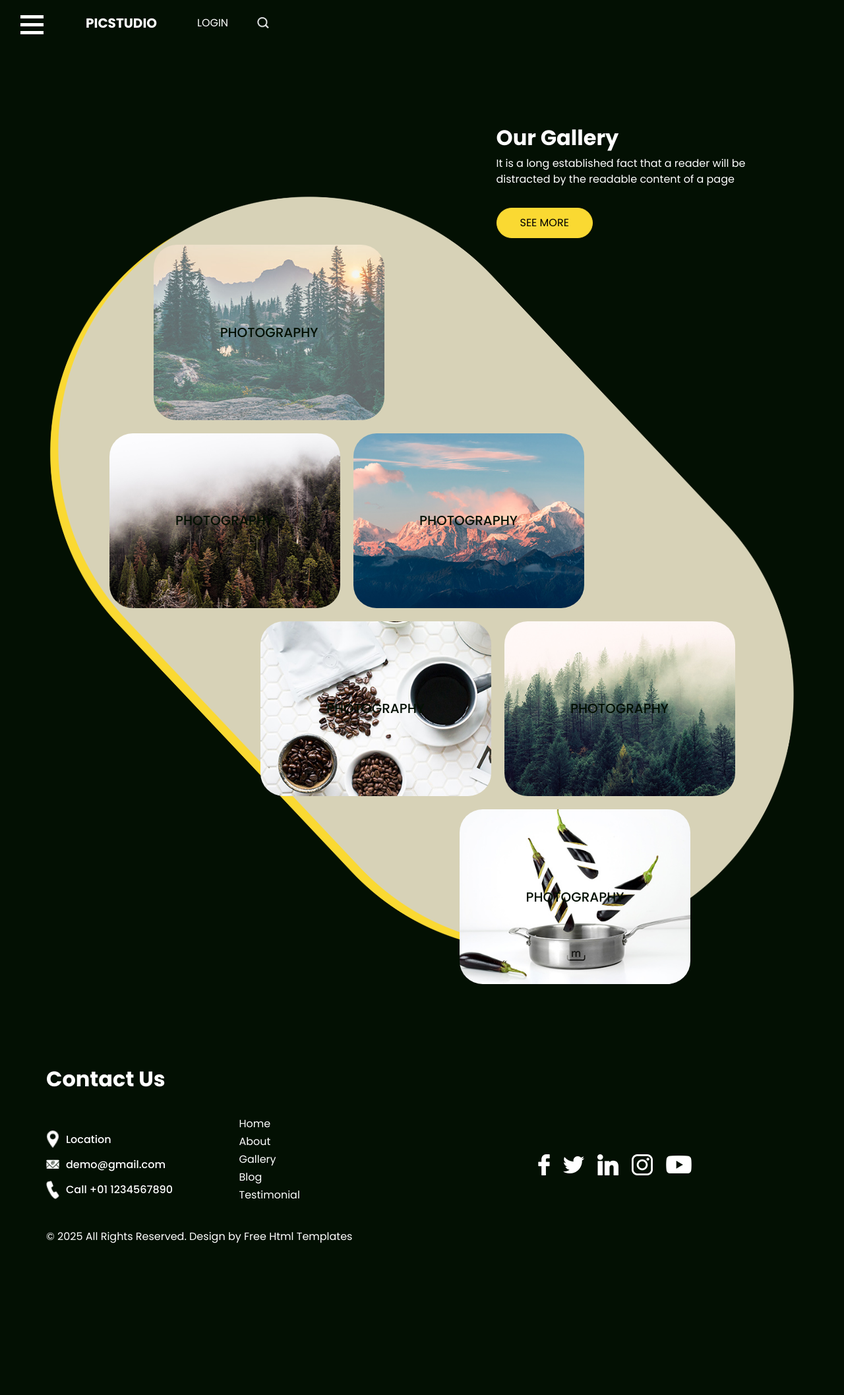
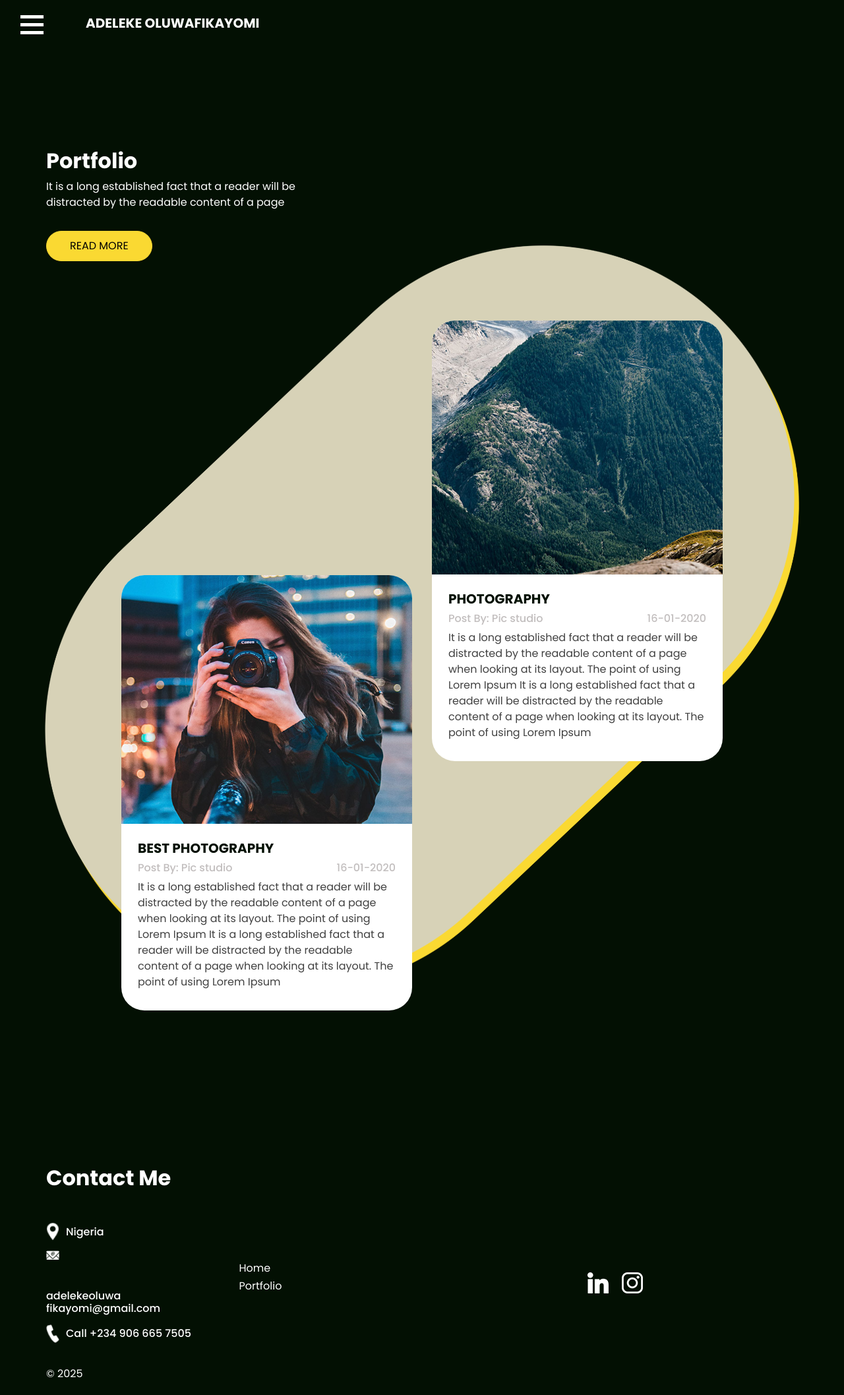
Before and after one commit to reedington/adelekefikayo_portfolio, a plain HTML site: page portfolio.html in a window 1280 px wide. Shown: the top 2115 px of the page at 66% size. Before the commit the page ends 1907 px from the top, so only its background shows below. Drawn offline with nearby package versions, Linux system fonts and the light colour scheme.

Commit message:
chore: clean up

```diff
--- a/blog.html
+++ /dev/null
@@ -1,275 +0,0 @@
-<!DOCTYPE html>
-<html lang="en">
-
-<head>
-  <!-- Basic -->
-  <meta charset="utf-8" />
-  <meta http-equiv="X-UA-Compatible" content="IE=edge" />
-  <!-- Mobile Metas -->
-  <meta name="viewport" content="width=device-width, initial-scale=1, shrink-to-fit=no" />
-  <!-- Site Metas -->
-  <meta name="keywords" content="" />
-  <meta name="description" content="" />
-  <meta name="author" content="" />
-
-  <title>Picstudio</title>
-
-  <!-- slider stylesheet -->
-  <link rel="stylesheet" type="text/css" href="https://cdnjs.cloudflare.com/ajax/libs/OwlCarousel2/2.3.4/assets/owl.carousel.min.css" />
-
-  <!-- bootstrap core css -->
-  <link rel="stylesheet" type="text/css" href="css/bootstrap.css" />
-
-  <!-- Custom styles for this template -->
-  <link href=" css/style.css" rel="stylesheet" />
-  <!-- responsive style -->
-  <link href="css/responsive.css" rel="stylesheet" />
-</head>
-
-<body class="sub_page">
-  <div class="hero_area">
-    <!-- header section strats -->
-    <header class="header_section">
-      <div class="container-fluid">
-        <nav class="navbar navbar-expand-lg custom_nav-container d-block">
-          <div class="main_nav_menu">
-            <div class="fk_width">
-              <div class="custom_menu-btn">
-                <button onclick="openNav()">
-                  <span class="s-1"> </span>
-                  <span class="s-2"> </span>
-                  <span class="s-3"> </span>
-                </button>
-              </div>
-              <div id="myNav" class="overlay">
-                <div class="overlay-content">
-                  <a class="" href="index.html">Home <span class="sr-only">(current)</span></a>
-                  <a class="" href="about.html">About </a>
-                  <a class="" href="gallery.html">Gallery </a>
-                  <a class="" href="blog.html">Blog </a>
-                  <a class="" href="testimonial.html">Testimonial </a>
-                </div>
-              </div>
-            </div>
-            <a class="navbar-brand" href="index.html">
-              <span>
-                Picstudio
-              </span>
-            </a>
-            <div class="user_option">
-              <a href="#">
-                login
-              </a>
-              <form class="form-inline ">
-                <button class="btn  nav_search-btn" type="submit"></button>
-              </form>
-            </div>
-          </div>
-        </nav>
-      </div>
-    </header>
-    <!-- end header section -->
-  </div>
-
-  <div class="layout_padding-bottom">
-
-    <!-- blog section -->
-
-    <section class="blog_section layout_padding">
-      <div class="container">
-        <div class="row">
-          <div class="col-md-5">
-            <div class="detail-box">
-              <div class="heading_container">
-                <h2>
-                  Letest Blog
-                </h2>
-                <p>
-                  It is a long established fact that a reader will be distracted by the readable content of a page
-                </p>
-                <a href="">
-                  Read More
-                </a>
-              </div>
-            </div>
-          </div>
-        </div>
-      </div>
-      <div class="blog_container">
-        <div class="blog_bg">
-          <img src="images/gallery-bg.png" alt="" />
-        </div>
-        <div class="container">
-          <div class="blog_box">
-            <div class="row">
-              <div class="col-md-6">
-                <div class="box b1">
-                  <div class="img-box">
-                    <img src="images/blog1.jpg" alt="" />
-                  </div>
-                  <div class="blog-detail">
-                    <div class="blog_title">
-                      <h5>
-                        Best photography
-                      </h5>
-                      <div class="blog_post">
-                        <h6>
-                          Post By: Pic studio
-                        </h6>
-                        <h6>
-                          16-01-2020
-                        </h6>
-                      </div>
-                    </div>
-                    <p>
-                      It is a long established fact that a reader will be distracted by the readable content of a page when looking at its layout. The point of using Lorem Ipsum It is a long established fact that a reader will be distracted by the readable content of a page when looking at its layout. The point of using Lorem Ipsum
-                    </p>
-                  </div>
-                </div>
-              </div>
-              <div class="col-md-6">
-                <div class="box b2">
-                  <div class="img-box">
-                    <img src="images/blog2.jpg" alt="" />
-                  </div>
-                  <div class="blog-detail">
-                    <div class="blog_title">
-                      <h5>
-                        Photography
-                      </h5>
-                      <div class="blog_post">
-                        <h6>
-                          Post By: Pic studio
-                        </h6>
-                        <h6>
-                          16-01-2020
-                        </h6>
-                      </div>
-                    </div>
-                    <p>
-                      It is a long established fact that a reader will be distracted by the readable content of a page when looking at its layout. The point of using Lorem Ipsum It is a long established fact that a reader will be distracted by the readable content of a page when looking at its layout. The point of using Lorem Ipsum
-                    </p>
-                  </div>
-                </div>
-              </div>
-            </div>
-          </div>
-        </div>
-      </div>
-    </section>
-
-    <!-- end blog section -->
-  </div>
-
-  <!-- info section -->
-
-  <section class="info_section ">
-    <div class="info_container layout_padding-top">
-      <div class="container">
-        <div class="heading_container">
-          <h2>
-            Contact Us
-          </h2>
-        </div>
-        <div class="info_main">
-          <div class="row">
-            <div class="col-md-4 col-lg-3">
-              <div class="info_contact ">
-                <a href="#" class="link-box">
-                  <div class="img-box">
-                    <img src="images/location.png" alt="" />
-                  </div>
-                  <div class="detail-box">
-                    <h6>
-                      Location
-                    </h6>
-                  </div>
-                </a>
-                <a href="#" class="link-box">
-                  <div class="img-box">
-                    <img src="images/mail.png" alt="" />
-                  </div>
-                  <div class="detail-box">
-                    <h6>
-                      demo@gmail.com
-                    </h6>
-                  </div>
-                </a>
-                <a href="#" class="link-box">
-                  <div class="img-box">
-                    <img src="images/call.png" alt="" />
-                  </div>
-                  <div class="detail-box">
-                    <h6>
-                      Call +01 1234567890
-                    </h6>
-                  </div>
-                </a>
-              </div>
-            </div>
-            <div class="col-md-2 col-lg-3">
-              <div class="info_link-box">
-                <ul>
-                  <li class=" active">
-                    <a class="" href="index.html">Home <span class="sr-only">(current)</span></a>
-                  </li>
-                  <li class="">
-                    <a class="" href="about.html">About </a>
-                  </li>
-                  <li class="">
-                    <a class="" href="gallery.html">Gallery </a>
-                  </li>
-                  <li class="">
-                    <a class="" href="blog.html">Blog </a>
-                  </li>
-                  <li class="">
-                    <a class="" href="testimonial.html">Testimonial </a>
-                  </li>
-                </ul>
-              </div>
-            </div>
-            <div class="col-md-6 ">
-              <div class="social_box">
-                <a href="#">
-                  <img src="images/facebook.png" alt="" />
-                </a>
-                <a href="#">
-                  <img src="images/twitter.png" alt="" />
-                </a>
-                <a href="#">
-                  <img src="images/linkedin.png" alt="" />
-                </a>
-                <a href="#">
-                  <img src="images/instagram.png" alt="" />
-                </a>
-                <a href="#">
-                  <img src="images/youtube.png" alt="" />
-                </a>
-              </div>
-            </div>
-          </div>
-        </div>
-      </div>
-    </div>
-  </section>
-
-  <!-- end info section -->
-
-  <!-- footer section -->
-  <footer class="footer_section ">
-    <div class="container">
-      <p>
-        &copy; <span id="displayYear"></span> All Rights Reserved. Design by
-        <a href="https://html.design/">Free Html Templates</a>
-      </p>
-    </div>
-  </footer>
-  <!-- footer section -->
-
-  <script src="js/jquery-3.4.1.min.js"></script>
-  <script src="js/bootstrap.js"></script>
-  <script src="https://cdnjs.cloudflare.com/ajax/libs/OwlCarousel2/2.3.4/owl.carousel.min.js"></script>
-  <script src="js/custom.js"></script>
-</body>
-
-</html>
--- a/portfolio.html
+++ b/portfolio.html
@@ -1,29 +1,57 @@
 <!DOCTYPE html>
 <html lang="en">
-
 	<head>
 		<!-- Basic -->
 		<meta charset="utf-8" />
-  <meta http-equiv="X-UA-Compatible" content="IE=edge" />
+		<meta
+			http-equiv="X-UA-Compatible"
+			content="IE=edge"
+		/>
 		<!-- Mobile Metas -->
-  <meta name="viewport" content="width=device-width, initial-scale=1, shrink-to-fit=no" />
+		<meta
+			name="viewport"
+			content="width=device-width, initial-scale=1, shrink-to-fit=no"
+		/>
 		<!-- Site Metas -->
-  <meta name="keywords" content="" />
-  <meta name="description" content="" />
-  <meta name="author" content="" />
+		<meta
+			name="keywords"
+			content=""
+		/>
+		<meta
+			name="description"
+			content=""
+		/>
+		<meta
+			name="author"
+			content=""
+		/>
 
-  <title>Picstudio</title>
+		<title>Adeleke Oluwafikayomi</title>
 
 		<!-- slider stylesheet -->
-  <link rel="stylesheet" type="text/css" href="https://cdnjs.cloudflare.com/ajax/libs/OwlCarousel2/2.3.4/assets/owl.carousel.min.css" />
+		<link
+			rel="stylesheet"
+			type="text/css"
+			href="https://cdnjs.cloudflare.com/ajax/libs/OwlCarousel2/2.3.4/assets/owl.carousel.min.css"
+		/>
 
 		<!-- bootstrap core css -->
-  <link rel="stylesheet" type="text/css" href="css/bootstrap.css" />
+		<link
+			rel="stylesheet"
+			type="text/css"
+			href="css/bootstrap.css"
+		/>
 
 		<!-- Custom styles for this template -->
-  <link href=" css/style.css" rel="stylesheet" />
+		<link
+			href=" css/style.css"
+			rel="stylesheet"
+		/>
 		<!-- responsive style -->
-  <link href="css/responsive.css" rel="stylesheet" />
+		<link
+			href="css/responsive.css"
+			rel="stylesheet"
+		/>
 	</head>
 
 	<body class="sub_page">
@@ -41,155 +69,199 @@
 										<span class="s-3"> </span>
 									</button>
 								</div>
-              <div id="myNav" class="overlay">
+								<div
+									id="myNav"
+									class="overlay"
+								>
 									<div class="overlay-content">
-                  <a class="" href="index.html">Home <span class="sr-only">(current)</span></a>
-                  <a class="" href="about.html">About </a>
-                  <a class="" href="gallery.html">Gallery </a>
-                  <a class="" href="blog.html">Blog </a>
-                  <a class="" href="testimonial.html">Testimonial </a>
+										<a
+											class=""
+											href="index.html"
+											>Home <span class="sr-only">(current)</span></a
+										>
 									</div>
 								</div>
 							</div>
-            <a class="navbar-brand" href="index.html">
-              <span>
-                Picstudio
+							<a
+								class="navbar-brand"
+								href="index.html"
+							>
+								<span
+									style="
+										display: flex;
+										justify-content: flex-start;
+										position: inherit;
+									"
+								>
+									Adeleke Oluwafikayomi
 								</span>
 							</a>
-            <div class="user_option">
-              <a href="#">
-                login
-              </a>
-              <form class="form-inline ">
-                <button class="btn  nav_search-btn" type="submit"></button>
+							<!-- <div class="user_option">
+								<a href="#"> login </a>
+								<form class="form-inline">
+									<button
+										class="btn nav_search-btn"
+										type="submit"
+									></button>
 								</form>
-            </div>
+							</div> -->
 						</div>
 					</nav>
 				</div>
 			</header>
 			<!-- end header section -->
-
 		</div>
 
+		<div class="layout_padding-bottom">
+			<!-- blog section -->
 
-  <!-- gallery section -->
-  <section class="gallery_section layout_padding">
+			<section class="blog_section layout_padding">
 				<div class="container">
 					<div class="row">
-        <div class="col-lg-5 ml-auto">
+						<div class="col-md-5">
+							<div class="detail-box">
 								<div class="heading_container">
-            <h2>
-              Our Gallery
-            </h2>
+									<h2>Portfolio</h2>
 									<p>
-              It is a long established fact that a reader will be distracted by the readable content of a page
+										It is a long established fact that a reader will be
+										distracted by the readable content of a page
 									</p>
-            <a href="">
-              See More
+									<a
+										href="https://https://github.com/reedington"
+										target="_blank"
+									>
+										Read More
 									</a>
 								</div>
 							</div>
 						</div>
 					</div>
-    <div class="gallery_container">
-      <div class="gallery_bg">
-        <img src="images/gallery-bg.png" alt="" />
+				</div>
+				<div class="blog_container">
+					<div class="blog_bg">
+						<img
+							src="images/gallery-bg.png"
+							alt=""
+						/>
 					</div>
 					<div class="container">
-        <div class="gallery_box">
+						<div class="blog_box">
+							<div class="row">
+								<div class="col-md-6">
 									<div class="box b1">
 										<div class="img-box">
-              <img src="images/gallery-1.jpg" alt="" />
-              <h5>
-                photography
-              </h5>
+											<img
+												src="images/blog1.jpg"
+												alt=""
+											/>
+										</div>
+										<div class="blog-detail">
+											<div class="blog_title">
+												<h5>Best photography</h5>
+												<div class="blog_post">
+													<h6>Post By: Pic studio</h6>
+													<h6>16-01-2020</h6>
 												</div>
 											</div>
+											<p>
+												It is a long established fact that a reader will be
+												distracted by the readable content of a page when
+												looking at its layout. The point of using Lorem Ipsum It
+												is a long established fact that a reader will be
+												distracted by the readable content of a page when
+												looking at its layout. The point of using Lorem Ipsum
+											</p>
+										</div>
+									</div>
+								</div>
+								<div class="col-md-6">
 									<div class="box b2">
 										<div class="img-box">
-              <img src="images/gallery-2.jpg" alt="" />
-              <h5>
-                photography
-              </h5>
+											<img
+												src="images/blog2.jpg"
+												alt=""
+											/>
 										</div>
-            <div class="img-box">
-              <img src="images/gallery-3.jpg" alt="" />
-              <h5>
-                photography
-              </h5>
+										<div class="blog-detail">
+											<div class="blog_title">
+												<h5>Photography</h5>
+												<div class="blog_post">
+													<h6>Post By: Pic studio</h6>
+													<h6>16-01-2020</h6>
 												</div>
 											</div>
-          <div class="box b3">
-            <div class="img-box">
-              <img src="images/gallery-4.jpg" alt="" />
-              <h5>
-                photography
-              </h5>
-            </div>
-            <div class="img-box">
-              <img src="images/gallery-5.jpg" alt="" />
-              <h5>
-                photography
-              </h5>
+											<p>
+												It is a long established fact that a reader will be
+												distracted by the readable content of a page when
+												looking at its layout. The point of using Lorem Ipsum It
+												is a long established fact that a reader will be
+												distracted by the readable content of a page when
+												looking at its layout. The point of using Lorem Ipsum
+											</p>
 										</div>
 									</div>
-          <div class="box b4">
-            <div class="img-box">
-              <img src="images/gallery-6.jpg" alt="" />
-              <h5>
-                photography
-              </h5>
 								</div>
 							</div>
 						</div>
 					</div>
 				</div>
 			</section>
-  <!-- end gallery section -->
+
+			<!-- end blog section -->
+		</div>
 
 		<!-- info section -->
 
-  <section class="info_section ">
+		<section class="info_section">
 			<div class="info_container layout_padding-top">
 				<div class="container">
 					<div class="heading_container">
-          <h2>
-            Contact Us
-          </h2>
+						<h2>Contact Me</h2>
 					</div>
-        <div class="info_main">
+					<div class="info_main" id="info_main_div">
 						<div class="row">
 							<div class="col-md-4 col-lg-3">
-              <div class="info_contact ">
-                <a href="#" class="link-box">
+								<div class="info_contact">
+									<a
+										href="#"
+										class="link-box"
+									>
 										<div class="img-box">
-                    <img src="images/location.png" alt="" />
+											<img
+												src="images/location.png"
+												alt=""
+											/>
 										</div>
 										<div class="detail-box">
-                    <h6>
-                      Location
-                    </h6>
+											<h6>Nigeria</h6>
 										</div>
 									</a>
-                <a href="#" class="link-box">
+									<a
+										href="#"
+										class="link-box"
+									>
 										<div class="img-box">
-                    <img src="images/mail.png" alt="" />
+											<img
+												src="images/mail.png"
+												alt=""
+											/>
 										</div>
 										<div class="detail-box">
-                    <h6>
-                      demo@gmail.com
-                    </h6>
+											<h6><a style="text-decoration: none; color: unset"href="mailto:adelekeoluwafikayomi@gmail.com" target="_blank">adelekeoluwa<br/>fikayomi@gmail.com</a></h6>
 										</div>
 									</a>
-                <a href="#" class="link-box">
+									<a
+										href="#"
+										class="link-box"
+									>
 										<div class="img-box">
-                    <img src="images/call.png" alt="" />
+											<img
+												src="images/call.png"
+												alt=""
+											/>
 										</div>
 										<div class="detail-box">
-                    <h6>
-                      Call +01 1234567890
-                    </h6>
+											<h6>Call +234 906 665 7505</h6>
 										</div>
 									</a>
 								</div>
@@ -198,39 +270,61 @@
 								<div class="info_link-box">
 									<ul>
 										<li class=" ">
-                    <a class="" href="index.html">Home <span class="sr-only">(current)</span></a>
+											<a
+												class=""
+												href="index.html"
+												>Home <span class="sr-only">(current)</span></a
+											>
 										</li>
+										<!-- <li class="">
+											<a
+												class=""
+												href="about.html"
+												>About
+											</a>
+										</li> -->
 										<li class="">
-                    <a class="" href="about.html">About </a>
+											<a
+												class=""
+												href="Portfolio.html"
+												>Portfolio
+											</a>
 										</li>
-                  <li class="">
-                    <a class="" href="gallery.html">Gallery </a>
-                  </li>
-                  <li class="">
-                    <a class="" href="blog.html">Blog </a>
-                  </li>
-                  <li class="">
-                    <a class="" href="testimonial.html">Testimonial </a>
-                  </li>
+										<!-- <li class="">
+											<a
+												class=""
+												href="blog.html"
+												>Blog
+											</a>
+										</li> -->
 									</ul>
 								</div>
 							</div>
-            <div class="col-md-6 ">
+							<div class="col-md-6">
 								<div class="social_box">
+									<!-- <a href="#">
+										<img
+											src="images/facebook.png"
+											alt=""
+										/>
+									</a> -->
+									<!-- <a href="#">
+										<img
+											src="images/twitter.png"
+											alt=""
+										/>
+									</a> -->
 									<a href="#">
-                  <img src="images/facebook.png" alt="" />
+										<img
+											src="images/linkedin.png"
+											alt=""
+										/>
 									</a>
 									<a href="#">
-                  <img src="images/twitter.png" alt="" />
-                </a>
-                <a href="#">
-                  <img src="images/linkedin.png" alt="" />
-                </a>
-                <a href="#">
-                  <img src="images/instagram.png" alt="" />
-                </a>
-                <a href="#">
-                  <img src="images/youtube.png" alt="" />
+										<img
+											src="images/instagram.png"
+											alt=""
+										/>
 									</a>
 								</div>
 							</div>
@@ -243,11 +337,11 @@
 		<!-- end info section -->
 
 		<!-- footer section -->
-  <footer class="footer_section ">
+		<footer class="footer_section">
 			<div class="container">
 				<p>
-        &copy; <span id="displayYear"></span> All Rights Reserved. Design by
-        <a href="https://html.design/">Free Html Templates</a>
+					&copy; <span id="displayYear">
+					<!-- <a href="https://html.design/">Free Html Templates</a> -->
 				</p>
 			</div>
 		</footer>
@@ -258,5 +352,4 @@
 		<script src="https://cdnjs.cloudflare.com/ajax/libs/OwlCarousel2/2.3.4/owl.carousel.min.js"></script>
 		<script src="js/custom.js"></script>
 	</body>
-
 </html>
```
Also changed, not shown: index.html (+9 -9 lines), 1 other file. Lines whose indentation alone changed are shown as unchanged.
